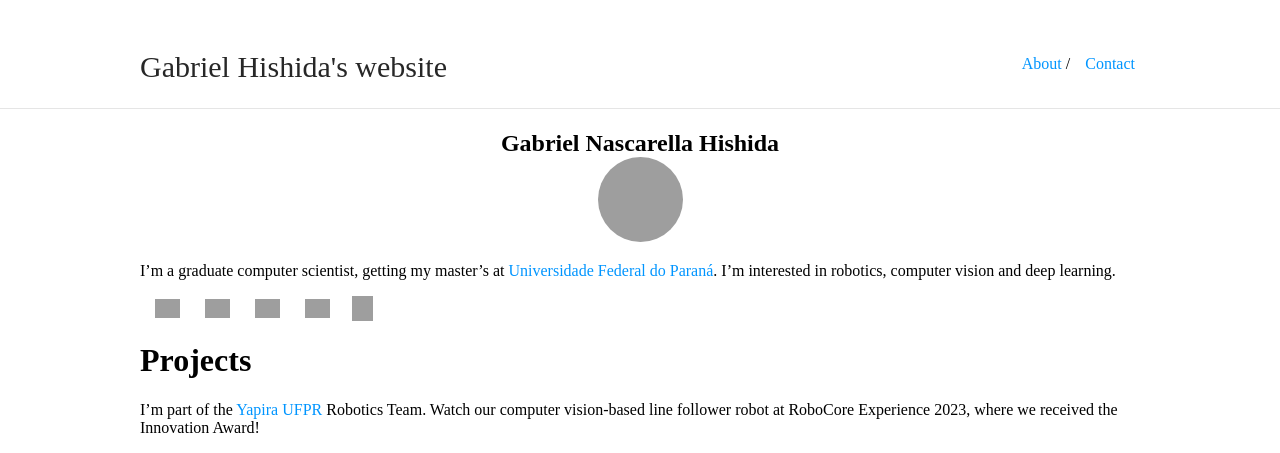
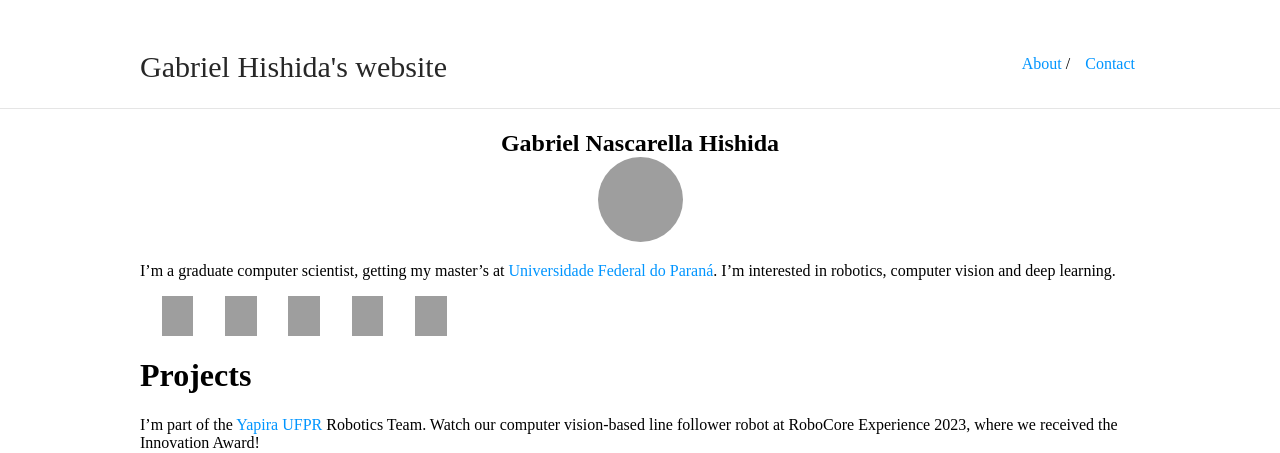
Before and after one commit to gabrielnhn/gabrielnhn.github.io, a Jekyll site: the page built from index.md, in a window 1280 px wide. Shown: the top 453 px of the page. Built offline with Jekyll 4.4.1, drawn with Linux system fonts in a browser that asks for light colours; grey boxes are pictures that could not be loaded.

Commit message:
Update typography.scss sizes

```diff
--- a/_sass/typography.scss
+++ b/_sass/typography.scss
@@ -69,8 +69,8 @@
 }
 
 .icon_img {
-    max-width: 40px;
-    max-height: 40px;
+    max-width: 100px;
+    height: 40px;
     vertical-align: middle;
     margin-right: 10px; /* Adjust as needed */
 }
```
